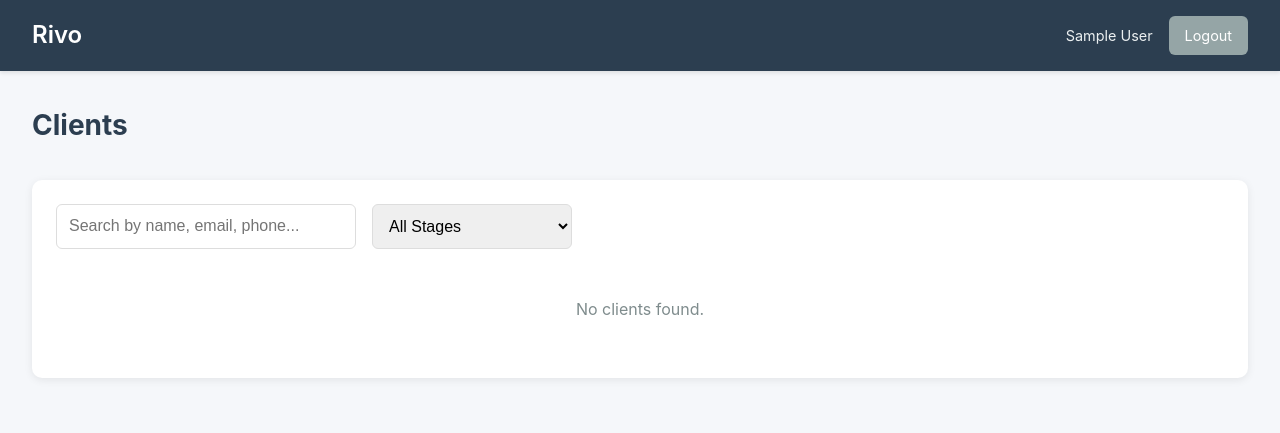
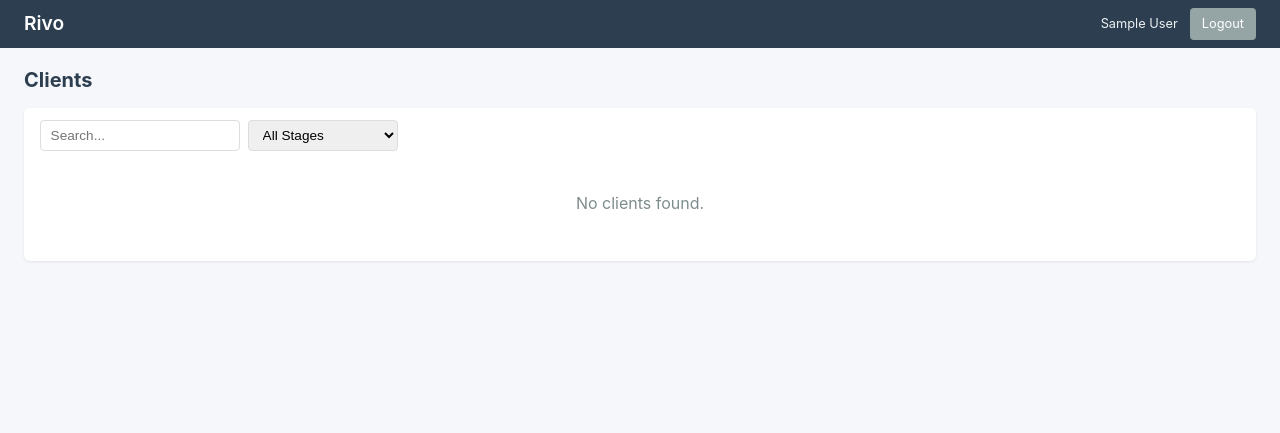
Before and after one commit to SanjanaKansal/rivo, a Django app: page /dashboard/ in a window 1280 px wide. Shown: the top 433 px of the page. Run offline with Django 4.2, Linux system fonts and the light colour scheme; the visitor is signed in with stand-in values (Sample User, id 1); data that the repository does not hold is empty.

Commit message:
Make the user interface more compact and visually appealing
Reduce padding, margins, and font sizes across the dashboard and client detail pages for a sleeker, more compact UI.

Replit-Commit-Author: Agent
Replit-Commit-Session-Id: d8838290-9b41-4e40-bc57-4228d4d0092e
Replit-Commit-Checkpoint-Type: full_checkpoint
Replit-Commit-Event-Id: 61e63aa8-2ca3-4d28-a17f-69a642cf47b7
Replit-Commit-Screenshot-Url: https://storage.googleapis.com/screenshot-production-us-central1/60f61905-0d9d-4614-82c8-d63b8f002fc0/d8838290-9b41-4e40-bc57-4228d4d0092e/JpAK3sw

```diff
--- a/dashboard/templates/dashboard/base.html
+++ b/dashboard/templates/dashboard/base.html
@@ -20,16 +20,15 @@
 
         .navbar {
             background: #2c3e50;
-            padding: 1rem 2rem;
+            padding: 0.5rem 1.5rem;
             display: flex;
             justify-content: space-between;
             align-items: center;
-            box-shadow: 0 2px 4px rgba(0,0,0,0.1);
         }
 
         .navbar-brand {
             color: white;
-            font-size: 1.5rem;
+            font-size: 1.2rem;
             font-weight: 600;
             text-decoration: none;
         }
@@ -37,21 +36,21 @@
         .navbar-user {
             display: flex;
             align-items: center;
-            gap: 1rem;
+            gap: 0.75rem;
             color: #ecf0f1;
         }
 
         .navbar-user span {
-            font-size: 0.9rem;
+            font-size: 0.8rem;
         }
 
         .btn {
             display: inline-block;
-            padding: 0.5rem 1rem;
+            padding: 0.35rem 0.75rem;
             border: none;
-            border-radius: 6px;
+            border-radius: 4px;
             cursor: pointer;
-            font-size: 0.9rem;
+            font-size: 0.8rem;
             text-decoration: none;
             transition: all 0.2s;
         }
@@ -86,63 +85,65 @@
         .container {
             max-width: 1400px;
             margin: 0 auto;
-            padding: 2rem;
+            padding: 1rem 1.5rem;
         }
 
         .page-header {
-            margin-bottom: 2rem;
+            margin-bottom: 0.75rem;
         }
 
         .page-header h1 {
-            font-size: 1.75rem;
+            font-size: 1.25rem;
             color: #2c3e50;
-            margin-bottom: 0.5rem;
+            margin-bottom: 0;
         }
 
         .page-header p {
             color: #7f8c8d;
+            font-size: 0.85rem;
         }
 
         .card {
             background: white;
-            border-radius: 10px;
-            box-shadow: 0 2px 8px rgba(0,0,0,0.08);
-            padding: 1.5rem;
-            margin-bottom: 1.5rem;
+            border-radius: 6px;
+            box-shadow: 0 1px 3px rgba(0,0,0,0.08);
+            padding: 0.75rem 1rem;
+            margin-bottom: 0.75rem;
         }
 
         .card-header {
             display: flex;
             justify-content: space-between;
             align-items: center;
-            margin-bottom: 1rem;
-            padding-bottom: 1rem;
+            margin-bottom: 0.5rem;
+            padding-bottom: 0.5rem;
             border-bottom: 1px solid #eee;
         }
 
         .card-header h2 {
-            font-size: 1.25rem;
+            font-size: 0.95rem;
             color: #2c3e50;
+            margin: 0;
         }
 
         .form-group {
-            margin-bottom: 1rem;
+            margin-bottom: 0.5rem;
         }
 
         .form-label {
             display: block;
-            margin-bottom: 0.5rem;
+            margin-bottom: 0.25rem;
             font-weight: 500;
             color: #34495e;
+            font-size: 0.85rem;
         }
 
         .form-input, .form-select, .form-textarea {
             width: 100%;
-            padding: 0.75rem;
+            padding: 0.4rem 0.6rem;
             border: 1px solid #ddd;
-            border-radius: 6px;
-            font-size: 1rem;
-            transition: border-color 0.2s;
+            border-radius: 4px;
+            font-size: 0.85rem;
         }
 
         .form-input:focus, .form-select:focus, .form-textarea:focus {
--- a/dashboard/templates/dashboard/dashboard.html
+++ b/dashboard/templates/dashboard/dashboard.html
@@ -8,9 +8,9 @@
 </div>
 
 <div class="card">
-    <div style="margin-bottom: 1rem; display: flex; gap: 1rem; flex-wrap: wrap;">
-        <input type="text" id="searchFilter" class="form-input" placeholder="Search by name, email, phone..." style="max-width: 300px;" onkeyup="filterClients()">
-        <select id="stageFilter" class="form-select" style="max-width: 200px;" onchange="filterClients()">
+    <div style="margin-bottom: 0.5rem; display: flex; gap: 0.5rem; flex-wrap: wrap;">
+        <input type="text" id="searchFilter" class="form-input" placeholder="Search..." style="max-width: 200px;" onkeyup="filterClients()">
+        <select id="stageFilter" class="form-select" style="max-width: 150px;" onchange="filterClients()">
             <option value="">All Stages</option>
             {% for stage_key, stage_name in stage_choices %}
             <option value="{{ stage_key }}">{{ stage_name }}</option>
```
Also changed, not shown: other parts of dashboard/templates/dashboard/base.html (+12 -11 lines), dashboard/templates/dashboard/client_detail.html (+40 -70 lines), attached_assets/Screenshot 2025-11-27 at 9.35.47 AM_1764216350053.png (added), 1 other file.
